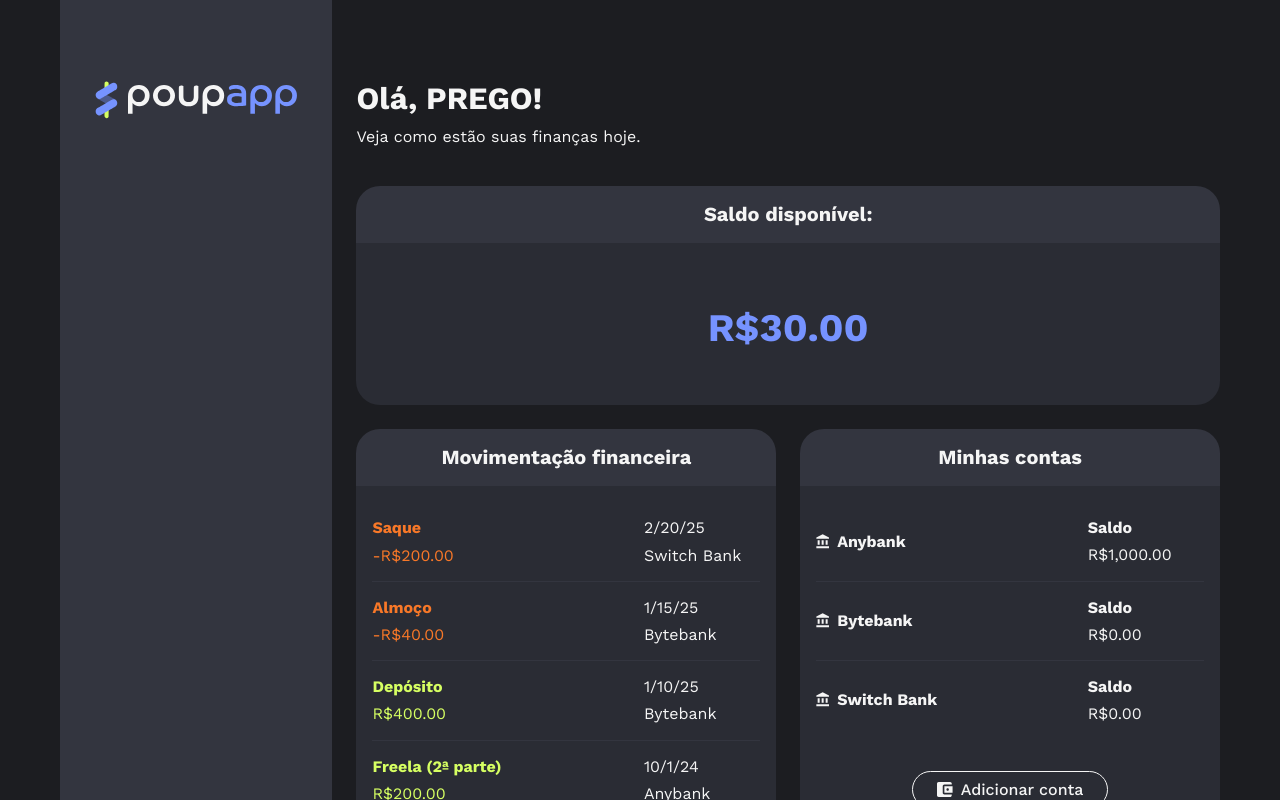
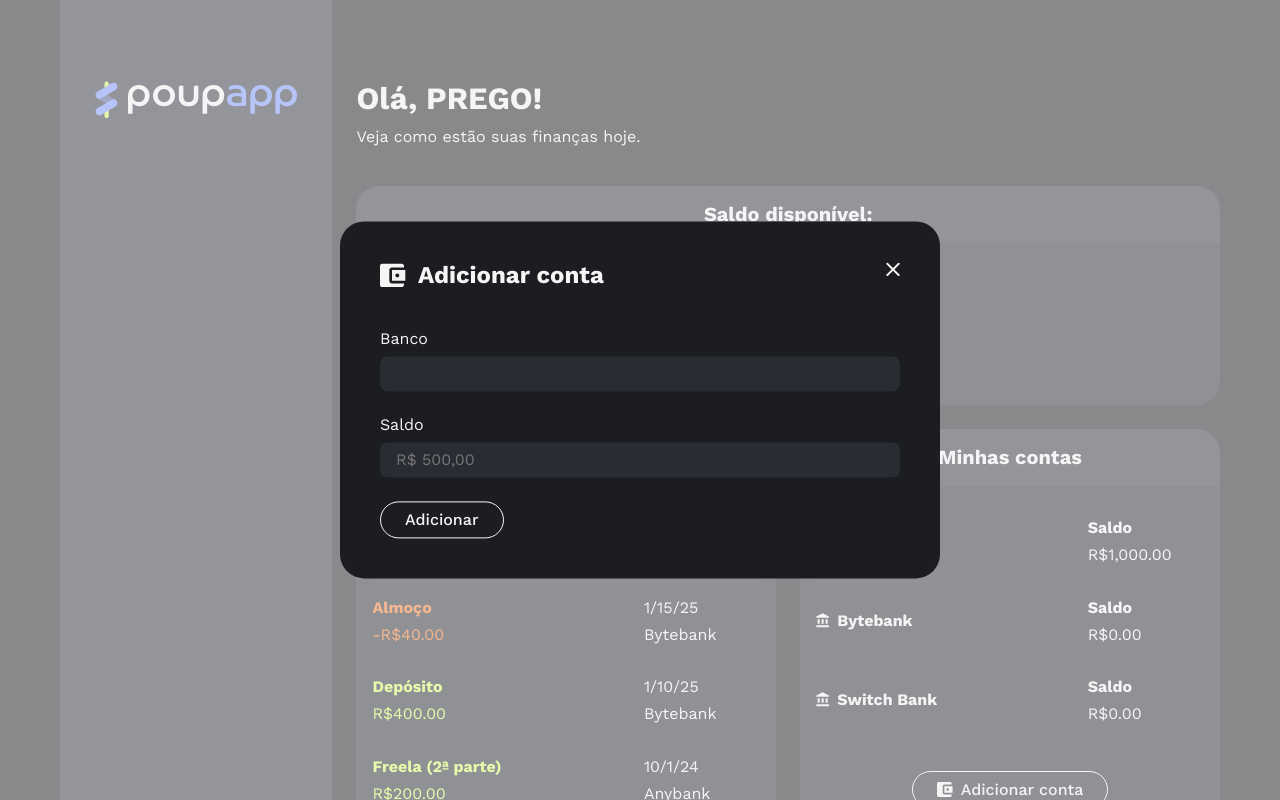
Before and after one commit to aldtorres/poupapp, an Angular app: page / in a window 1280 px wide. Both pictures are taken after a click on the button "Adicionar conta". Shown: the top 800 px of the page. Built offline with nearby package versions, Linux system fonts and the light colour scheme.

Commit message:
MODAL add banco

```diff
--- /dev/null
+++ b/src/app/area-financeira/contas/botao-adicionar-conta/botao-adicionar-conta.component.css
@@ -0,0 +1,23 @@
+.icone-carteira {
+  width: 1rem;
+}
+
+
+.form {
+  display: flex;
+  flex-direction: column;
+  gap: 1.5rem;
+}
+
+.label-grupo {
+  display: flex;
+  flex-direction: column;
+  gap: 0.5rem;
+}
+
+.input {
+  padding: 0.5rem 1rem;
+  border-radius: 0.5rem;
+  border: 0;
+  background: var(--fundo-componentes);
+}
--- /dev/null
+++ b/src/app/area-financeira/contas/botao-adicionar-conta/botao-adicionar-conta.component.html
@@ -0,0 +1,32 @@
+ <app-botao class="botao-adicionar-conta" (click)="abrirModal()" >
+    <img src="icones/carteira.svg" alt="" class="icone-carteira">
+    Adicionar conta
+</app-botao>
+
+
+<app-modal [(aberto)]="blnAbrirModal">
+
+  <!--ini-conteudo-modal-->
+    <ng-container modal-cabecalho class="modal-cabecalho">
+        <img src="icones/carteira.svg" alt="">
+        <h2 class="text-xl">Adicionar conta</h2>
+    </ng-container>
+
+    <form class="form text-md" (ngSubmit)="aoSubmeter()" ngNativeValidate>
+        <label class="label-grupo">
+        Banco
+        <input [(ngModel)]="novaContaForm.nome" class="input" type="text" name="nome-conta">
+        </label>
+
+        <label class="label-grupo">
+        Saldo
+        <input [(ngModel)]="novaContaForm.saldoInicial" class="input" type="number" name="valor-saldo" min="0.00" step="0.01" placeholder="R$ 500,00" required>
+        </label>
+
+        <app-botao class="botao-adicionar-conta">
+            Adicionar
+        </app-botao>
+    </form>
+  <!--fim-conteudo-modal-->
+
+</app-modal>
--- /dev/null
+++ b/src/app/area-financeira/contas/botao-adicionar-conta/botao-adicionar-conta.component.ts
@@ -0,0 +1,38 @@
+import { Component, NgModuleFactory, signal } from '@angular/core';
+import { BotaoComponent } from "../../../compartilhados/botao/botao.component";
+import { ModalComponent } from "../../../compartilhados/modal/modal.component";
+import { FormsModule } from '@angular/forms';
+
+@Component({
+  selector: 'app-botao-adicionar-conta',
+  imports: [BotaoComponent, ModalComponent, FormsModule],
+  templateUrl: './botao-adicionar-conta.component.html',
+  styleUrl: './botao-adicionar-conta.component.css'
+})
+export class BotaoAdicionarContaComponent {
+  //## signal ##
+  //handleTransacaoCriada = output<Transacao>();
+
+  //modalNovaTransacao = VARIAVEL DE TEMPLATE
+  //viewChild é um signal!
+  blnAbrirModal = signal(false)
+
+  //## internos componente ##
+
+  novaContaForm ={
+    nome: '',
+    saldoInicial: ''
+  }
+
+  //## funções
+    //## funcoes ##
+  abrirModal(){
+    this.blnAbrirModal.set(true);
+  }
+
+  aoSubmeter(){
+    console.log(this.novaContaForm);
+  }
+
+
+}
--- a/src/app/area-financeira/contas/contas.component.css
+++ b/src/app/area-financeira/contas/contas.component.css
@@ -21,9 +21,3 @@
 .botao-adicionar-conta {
   margin: 0 auto;
 }
-
-
-
-.icone-carteira {
-  width: 1rem;
-}
--- a/src/app/area-financeira/contas/contas.component.html
+++ b/src/app/area-financeira/contas/contas.component.html
@@ -17,10 +17,7 @@
         }
       </ul>
 
-      <app-botao class="botao-adicionar-conta" >
-        <img src="icones/carteira.svg" alt="" class="icone-carteira">
-        Adicionar conta
-      </app-botao>
+      <app-botao-adicionar-conta class="botao-adicionar-conta"></app-botao-adicionar-conta>
 
     </div>
   </div>
--- a/src/app/area-financeira/contas/contas.component.ts
+++ b/src/app/area-financeira/contas/contas.component.ts
@@ -1,11 +1,11 @@
 import { Component, input } from '@angular/core';
-import { BotaoComponent } from "../../compartilhados/botao/botao.component";
 import { ContaComponent } from "./conta/conta.component";
 import { Conta } from '../compartilhados/conta.model';
+import { BotaoAdicionarContaComponent } from "./botao-adicionar-conta/botao-adicionar-conta.component";
 
 @Component({
   selector: 'app-contas',
-  imports: [BotaoComponent, ContaComponent],
+  imports: [ContaComponent, BotaoAdicionarContaComponent],
   templateUrl: './contas.component.html',
   styleUrl: './contas.component.css'
 })
```
